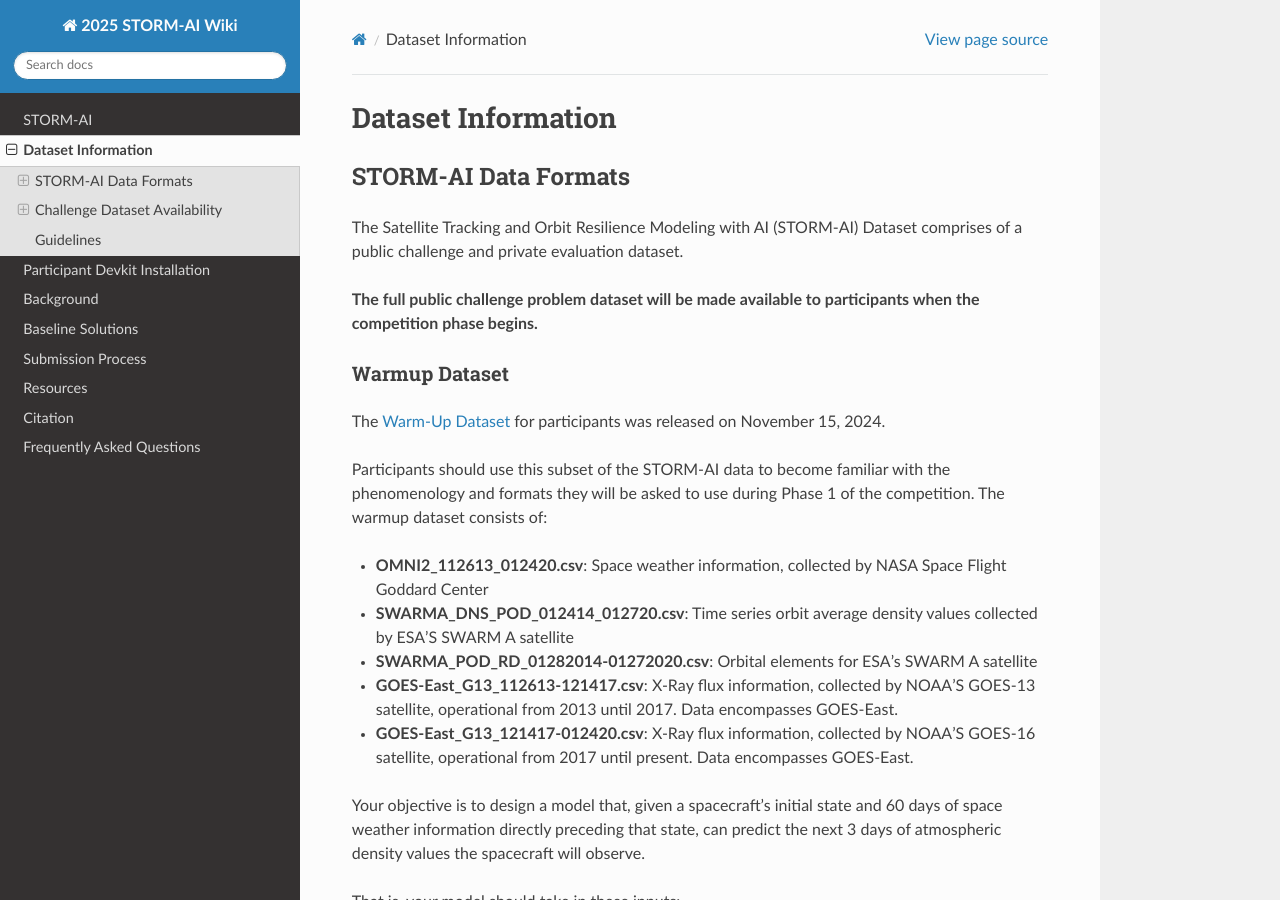
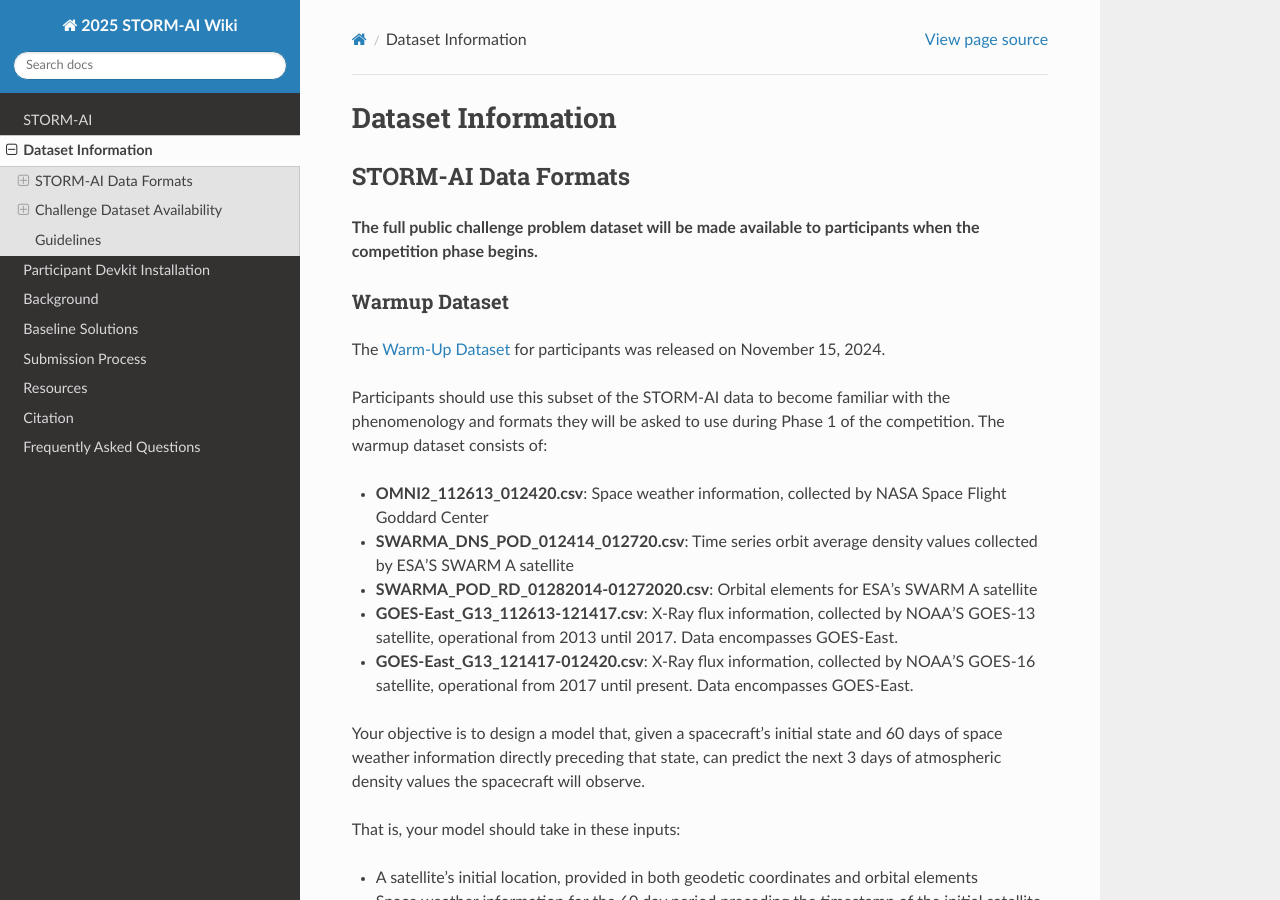
Before and after one commit to olgupila/STORM-AI-devkit-2025, a Sphinx documentation site: the page built from docs/dataset.md, in a window 1280 px wide and 900 px high. Built offline with Sphinx 7.4.7 and the Read the Docs theme 3.1.0, drawn with Linux system fonts in a browser that asks for light colours; pages that are not in the unit, such as notebooks, are missing from menus.

Commit message:
contain discussion of public/private datasets to respective sections

```diff
--- a/docs/dataset.md
+++ b/docs/dataset.md
@@ -1,8 +1,6 @@
 # Dataset Information
 
 ## STORM-AI Data Formats
-
-The Satellite Tracking and Orbit Resilience Modeling with AI (STORM-AI) Dataset comprises of a public challenge and private evaluation dataset.
 
 <b>The full public challenge problem dataset will be made available to participants when the competition phase begins.</b>
 
```
